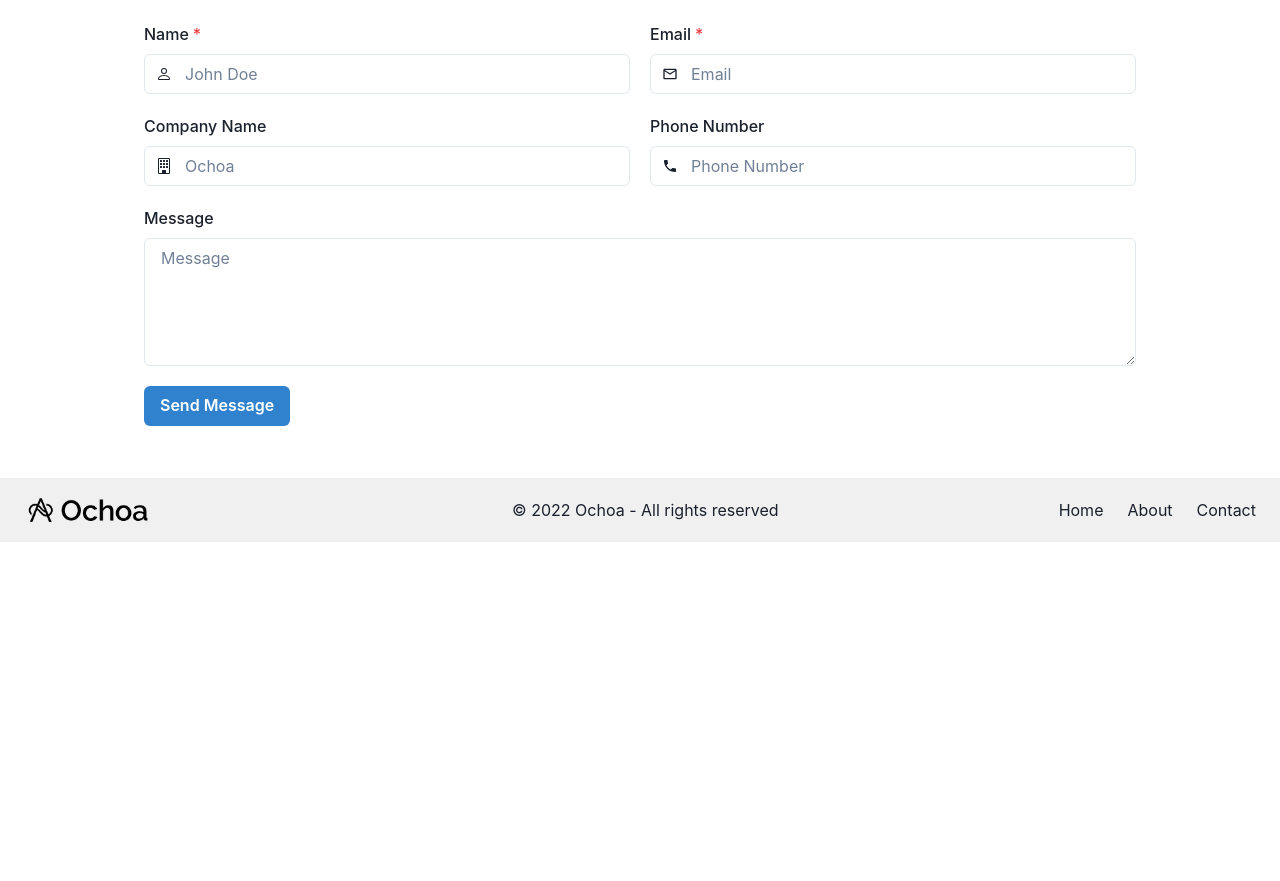
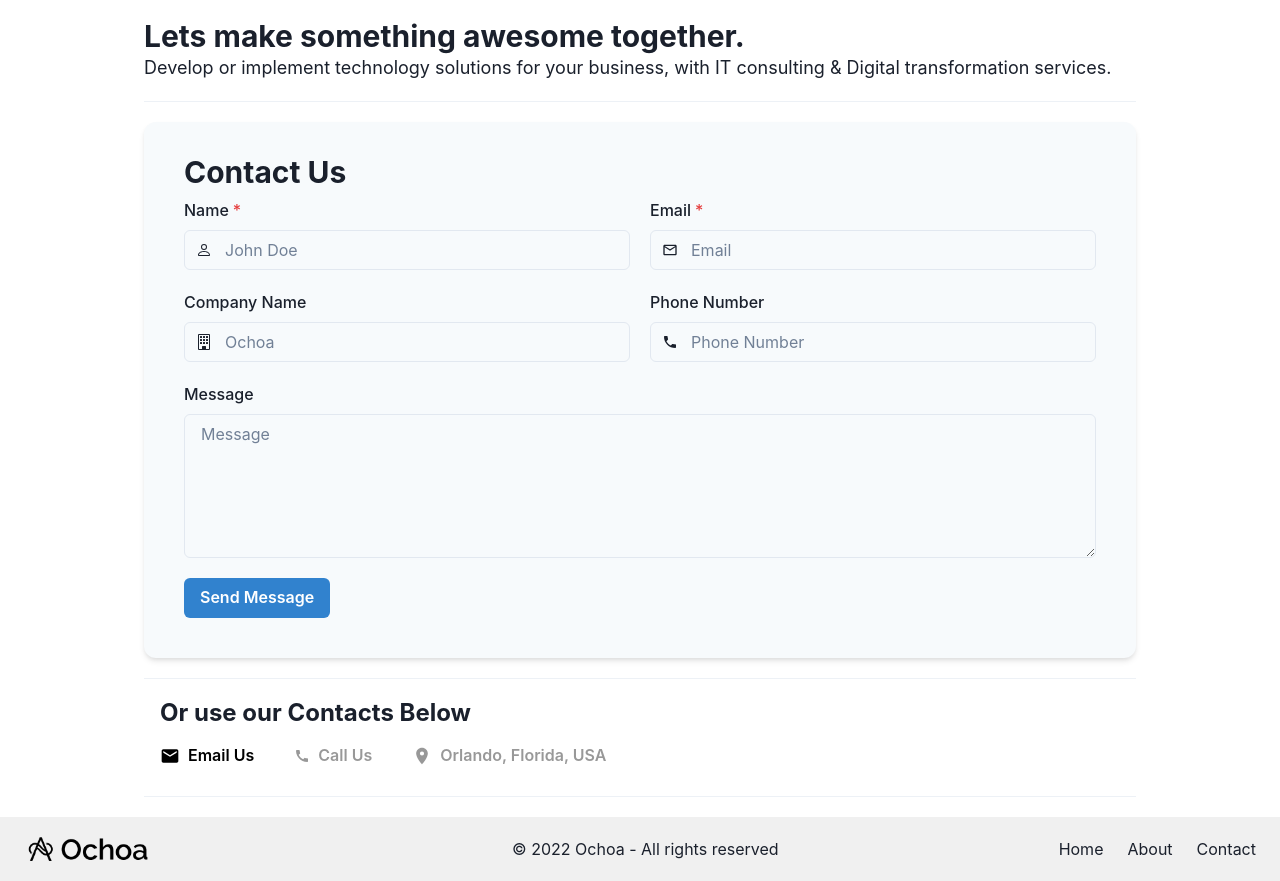
Before and after one commit to halfnineus/halfnine-com-chakra, a Next.js app: page /contact in a window 1280 px wide. Shown: the part 258-1139 px from the top of the page. Before the commit the page ends 800 px from the top, so only its background shows below. Built offline with nearby package versions, Linux system fonts and the light colour scheme.

Commit message:
10/23/2022

```diff
--- a/pages/contact.tsx
+++ b/pages/contact.tsx
@@ -22,9 +22,17 @@ import {
     useToast,
     useDisclosure,
     HStack,
+    Divider,
+    Modal,
+    ModalOverlay,
+    ModalContent,
+    ModalHeader,
+    ModalFooter,
+    ModalBody,
+    ModalCloseButton,
 } from '@chakra-ui/react';
 
-import { MdEmail, MdLocationOn, MdOutlineEmail, MdPhone, } from 'react-icons/md';
+import { MdCall, MdEmail, MdLocationOn, MdOutlineEmail, MdPhone, } from 'react-icons/md';
 import { BsPerson, BsBuilding } from 'react-icons/bs'
 
 import diagimg from '../public/img/contact/bg.jpg'
@@ -32,6 +40,7 @@ import diagimg from '../public/img/contact/bg.jpg'
 import { useState } from "react"
 import { NextSeo } from "next-seo";
 import router from "next/router";
+import { FiExternalLink } from "react-icons/fi";
 
 
 const INDEX = () => {
@@ -111,6 +120,27 @@ const INDEX = () => {
                 description={`Contact Us about Product Development, Design, and Production Related Inquiries.`}
             />
 
+            <Modal isOpen={isOpen} onClose={onClose}>
+                <ModalOverlay />
+                <ModalContent>
+                    <ModalHeader>External Application</ModalHeader>
+                    <ModalCloseButton />
+                    <ModalBody>
+                        <Text fontWeight={'semibold'} mb='1rem'>
+                            {/* <Lorem count={2} /> */}
+                            You are about to email Dan Ochoa: dan@ochoa.pro
+                        </Text>
+                    </ModalBody>
+
+                    <ModalFooter>
+                        <Button variant={'ghost'} mr={3} onClick={onClose}>
+                            Close
+                        </Button>
+                        <Button onClick={() => router.push("mailto:dan@ochoa.pro")} colorScheme='blue' variant='outline' rightIcon={<FiExternalLink />}>Send Mail</Button>
+                    </ModalFooter>
+                </ModalContent>
+            </Modal>
+
             <Flex
                 w={'full'}
                 h={48}
@@ -120,25 +150,22 @@ const INDEX = () => {
                     w={'full'}
                     justify={'center'}
                     px={{ base: 4, md: 8 }}
-                    bgGradient={'linear(to-r, blackAlpha.700, blackAlpha.200)'}
+                    bgGradient={'linear(to-r, blackAlpha.800, blackAlpha.400)'}
+                    textAlign='center'
                 >
                     <Stack
                         maxW={'3xl'}
-                        align={'flex-start'}
-                    // spacing={6}
+                    // align={'flex-start'}
                     >
                         <Heading
                             color={'white'}
                             fontWeight={700}
-                            // lineHeight={.6}
                             fontSize={{ base: '3xl', md: '4xl' }}
                         >
                             Interested? We want to hear from you!
                         </Heading>
                         <Text
                             color={'gray.100'}
-                            // fontWeight={700}
-                            // lineHeight={.6}
                             fontSize={{ base: 'xl', md: '2xl' }}
                         >
                             Take the first step and reach out to us today.
@@ -331,8 +358,59 @@ const INDEX = () => {
                     </Box>
                 </Flex>
             </Container> */}
-            <Container py={'6'} maxW={'container.lg'}>
+            {/* <VStack
+                w={'full'}
+                justify={'center'}
+                px={{ base: 4, md: 8 }}
+            // bgGradient={'linear(to-r, blackAlpha.700, blackAlpha.200)'}
+            > */}
+            {/* <Stack
+                    maxW={'3xl'}
+                    align={'flex-start'}
+                // spacing={6}
+                > */}
+            <Container pt={'5'} maxW={'container.lg'}>
 
+                <Heading
+                    // px={{ base: 5, sm: 5, md: 5, lg: 10 }}
+
+                    // color={'white'}
+                    // fontWeight={700}
+                    // lineHeight={.6}
+                    fontSize={{ base: '2xl', md: '3xl' }}
+                >
+                    Lets make something awesome together.
+                </Heading>
+                <Text
+                    // px={{ base: 5, sm: 5, md: 5, lg: 10 }}
+
+                    // color={'gray.100'}
+                    // fontWeight={700}
+                    // lineHeight={.6}
+                    fontSize={{ base: 'md', md: 'lg' }}
+                >
+                    Develop or implement technology solutions for your business, with IT consulting & Digital transformation services.
+                </Text>
+
+                <Divider mt={5} mb={5} />
+
+                {/* </Container> */}
+                {/* </Stack> */}
+                {/* </VStack> */}
+                {/* <Container py={'6'} maxW={'container.lg'}> */}
+                <Box
+                    bg={mode('gray.50', 'gray.700')}
+                    // color="white"
+                    borderRadius='xl'
+                    // m={{ sm: 4, md: 16, lg: 10 }}
+                    px={{ base: 5, sm: 5, md: 5, lg: 10 }}
+                    pb={{ base: 5, sm: 5, md: 5, lg: 10 }}
+                    pt={{ base: 4, sm: 4, md: 4, lg: 8 }}
+                    boxShadow={'md'}
+                >
+                    <Heading pb={2} fontSize={{ base: '2xl', md: '3xl' }}>
+                        Contact Us
+                    </Heading>
                     <form action={'submit'} onSubmit={handleSubmit}>
                         <VStack spacing={5}>
                             <HStack spacing={5} minW={'full'}>
@@ -401,7 +479,7 @@ const INDEX = () => {
                             <FormControl id="message">
                                 <FormLabel>Message</FormLabel>
                                 <Textarea
-                                minH={32}
+                                    minH={36}
                                     // defaultValue={message}
                                     onChange={(e: any) => setMessage(e.target.value)}
                                     placeholder={
@@ -431,6 +509,64 @@ const INDEX = () => {
                             </FormControl>
                         </VStack>
                     </form>
+                </Box>
+
+                <Divider mt={5} mb={5} />
+
+                <Heading
+                    px={4}
+                    pb={2}
+                    fontSize={{ base: 'xl', md: '2xl' }}
+                >
+                    Or use our Contacts Below
+                </Heading>
+                <HStack>
+                    <Button
+                        onClick={onOpen}
+                        size="md"
+                        height="auto"
+                        width="auto"
+                        minH={'10'}
+                        variant="ghost"
+                        color={mode('black', 'white')}
+                        _hover={mode({ color: 'blue.500', bg: 'blackAlpha.100' }, { color: 'blue.200', bg: 'whiteAlpha.100' })}
+                        leftIcon={<MdEmail color={mode('black', 'white')} size="20px" />}
+                    >
+                        Email Us
+                    </Button>
+                    <Button
+                        isDisabled
+                        size="md"
+                        height="auto"
+                        width="auto"
+                        minH={'10'}
+                        variant="ghost"
+                        color={mode('black', 'white')}
+                        _hover={mode({ color: 'blue.500', bg: 'blackAlpha.100' }, { color: 'blue.200', bg: 'whiteAlpha.100' })}
+                        leftIcon={<MdCall />}
+                    >
+                        Call Us
+                    </Button>
+                    <NextLink href={'https://duckduckgo.com/?q=Orlando%2C+Florida&iaxm=maps'} passHref>
+                        <Link isExternal>
+                            <Button
+                                isDisabled
+                                size="md"
+                                height="auto"
+                                width="auto"
+                                minH={'10'}
+                                variant="ghost"
+                                color={mode('black', 'white')}
+                                _hover={mode({ color: 'blue.500', bg: 'blackAlpha.100' }, { color: 'blue.200', bg: 'whiteAlpha.100' })}
+                                leftIcon={<MdLocationOn color={mode('black', 'white')} size="20px" />}
+                            >
+                                Orlando, Florida, USA
+                            </Button>
+                        </Link>
+                    </NextLink>
+                </HStack>
+
+                <Divider mt={5} mb={5} />
 
             </Container>
 
```
Also changed, not shown: components/mailModal.tsx (added, +47 -0 lines), components/modal.tsx (deleted, +0 -9 lines), pages/index.tsx (+5 -5 lines). Lines whose indentation alone changed are shown as unchanged.
